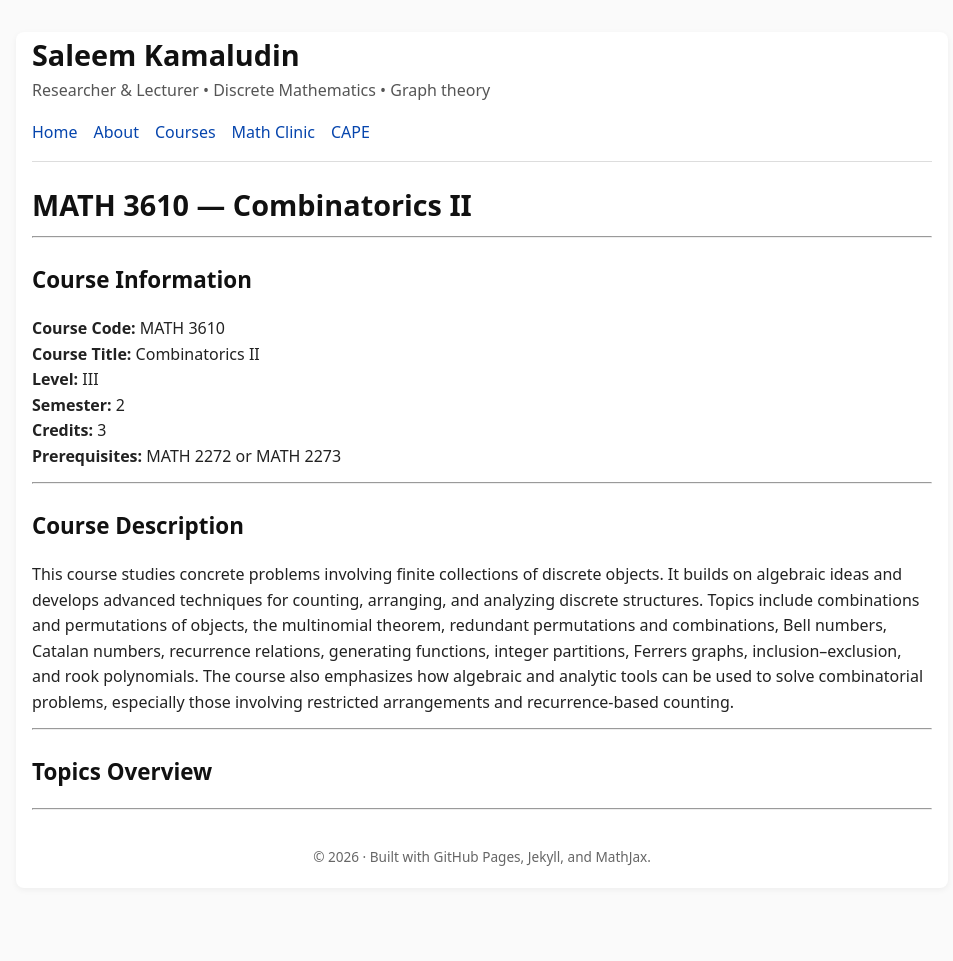
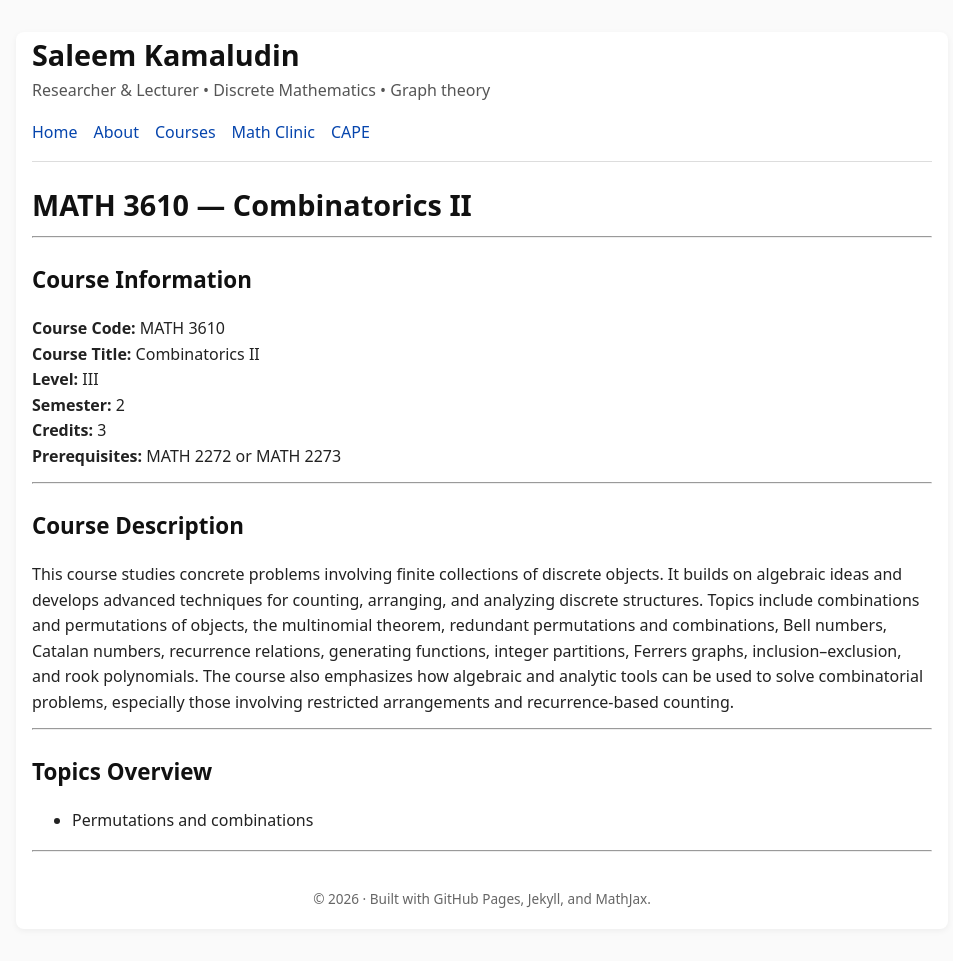
Before and after one commit to SaleemKamaludin/SaleemKamaludin.github.io, a Jekyll site: the page built from courses/combinatorics-ii/index.md, in a window 1280 px wide. Shown: the whole page, without its empty margins (158-1111 px from the left). Built offline with Jekyll 4.4.1, drawn with Linux system fonts in a browser that asks for light colours; before the commit the page ends 920 px from its top, so only the background shows below that.

Commit message:
Update index.md

```diff
--- a/courses/combinatorics-ii/index.md
+++ b/courses/combinatorics-ii/index.md
@@ -27,3 +27,5 @@ The course also emphasizes how algebraic and analytic tools can be used to solve
 ---
 
 ## Topics Overview
+
+- Permutations and combinations
```
